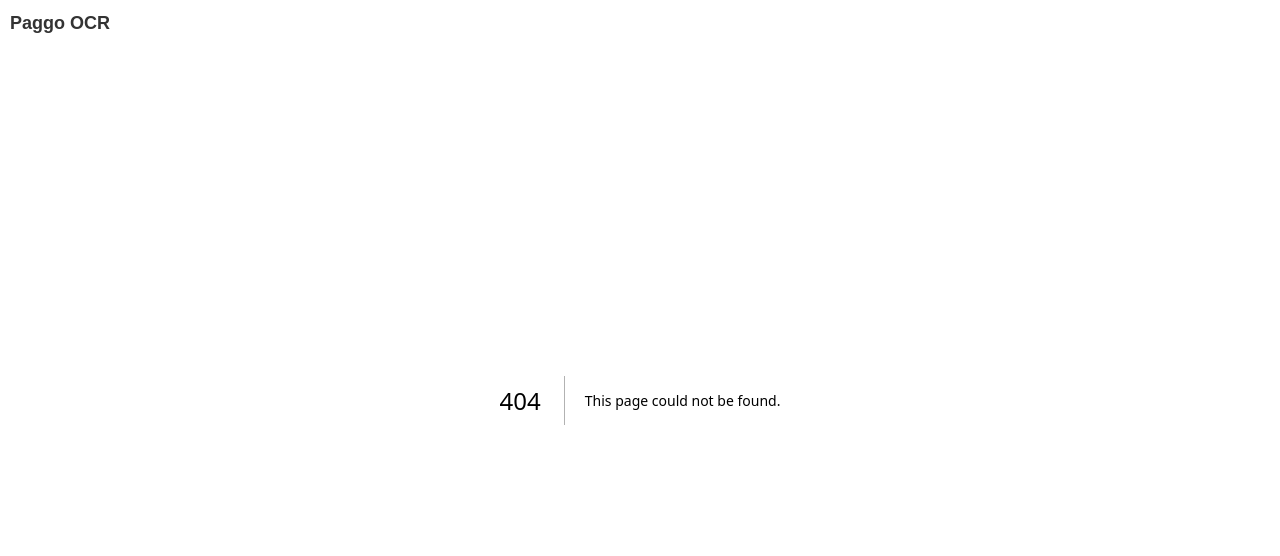
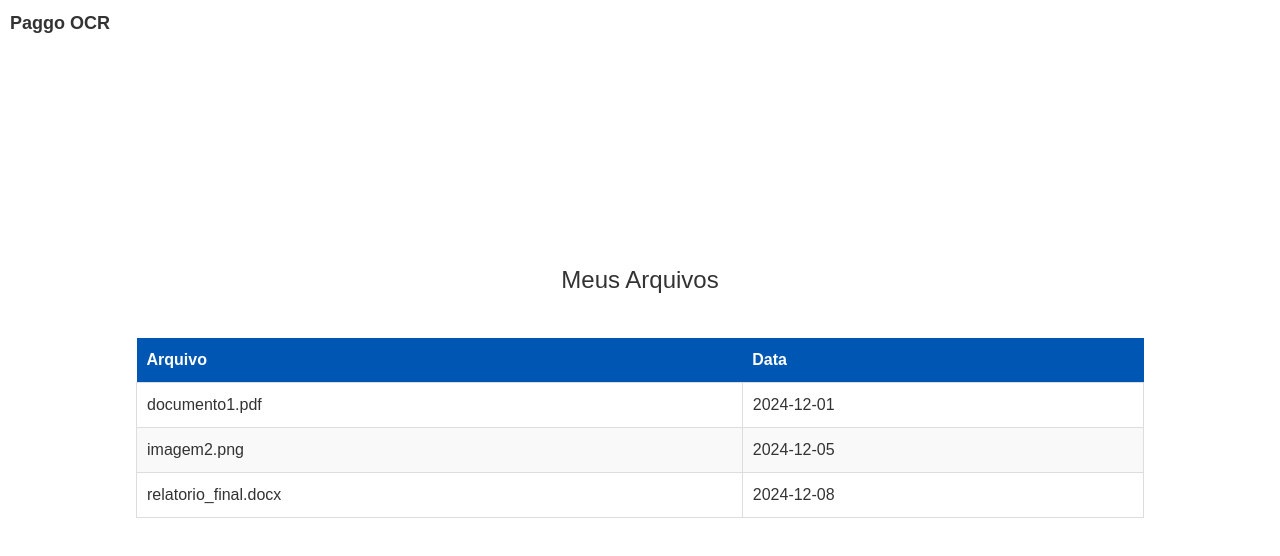
Before and after one commit to AirtonOliveiraS/paggo_case, a Next.js app: page /myFiles in a window 1280 px wide. Before the commit this address had no page. Shown: the top 556 px of the page. Built offline with nearby package versions, Linux system fonts and the light colour scheme.

Commit message:
feat: Pagina MyFiles

```diff
--- /dev/null
+++ b/src/app/myFiles/page.js
@@ -0,0 +1,40 @@
+"use client";
+
+import React, { useEffect, useState } from "react";
+import styles from "./page.module.css";
+
+export default function MyFiles() {
+  const [files, setFiles] = useState([]);
+
+  useEffect(() => {
+    // Dados falsos para teste
+    const mockFiles = [
+      { file: "documento1.pdf", date: "2024-12-01" },
+      { file: "imagem2.png", date: "2024-12-05" },
+      { file: "relatorio_final.docx", date: "2024-12-08" },
+    ];
+    setFiles(mockFiles);
+  }, []);
+
+  return (
+    <div className={styles.container}>
+      <h1 className={styles.title}>Meus Arquivos</h1>
+      <table className={styles.table}>
+        <thead>
+          <tr>
+            <th>Arquivo</th>
+            <th>Data</th>
+          </tr>
+        </thead>
+        <tbody>
+          {files.map((file, index) => (
+            <tr key={index}>
+              <td>{file.file}</td>
+              <td>{file.date}</td>
+            </tr>
+          ))}
+        </tbody>
+      </table>
+    </div>
+  );
+}
--- /dev/null
+++ b/src/app/myFiles/page.module.css
@@ -0,0 +1,44 @@
+.container {
+  display: flex;
+  align-items: center;
+  justify-content: center;
+  flex-direction: column;
+  height: 100vh;
+  background-color: #fff; /* Fundo branco */
+  gap: 20px;
+  font-family: Arial, sans-serif;
+  padding: 10px;
+}
+
+.title {
+  font-size: 24px;
+  color: #333;
+}
+
+.table {
+  width: 80%; /* Ajuste a largura conforme necessário */
+  border-collapse: collapse;
+  margin: 20px 0;
+}
+
+.table th {
+  background-color: #0056b3; /* Cabeçalho azul */
+  color: white;
+  padding: 10px;
+  text-align: left;
+}
+
+.table td {
+  border: 1px solid #ddd;
+  padding: 10px;
+  text-align: left;
+  color: #333;
+}
+
+.table tr:nth-child(even) {
+  background-color: #f9f9f9;
+}
+
+.table tr:hover {
+  background-color: #f1f1f1;
+}
```
